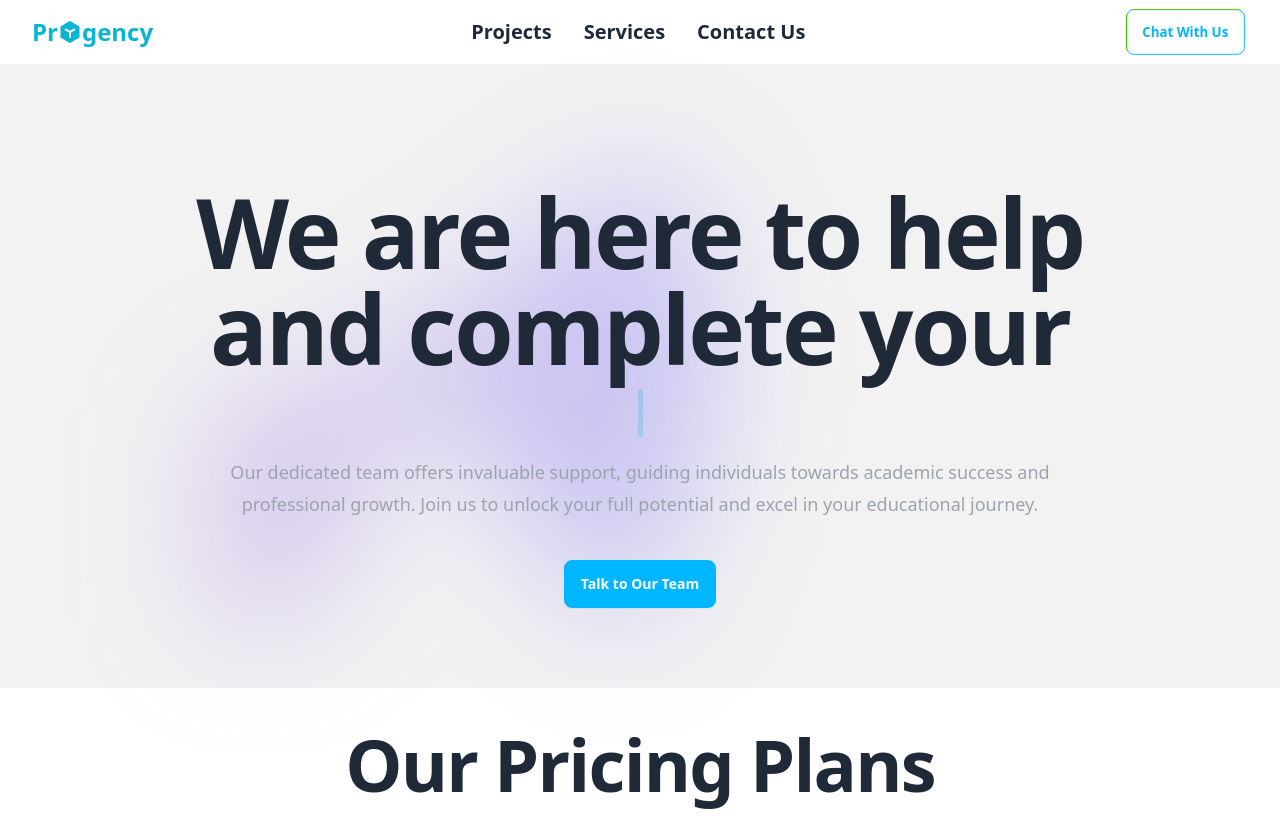
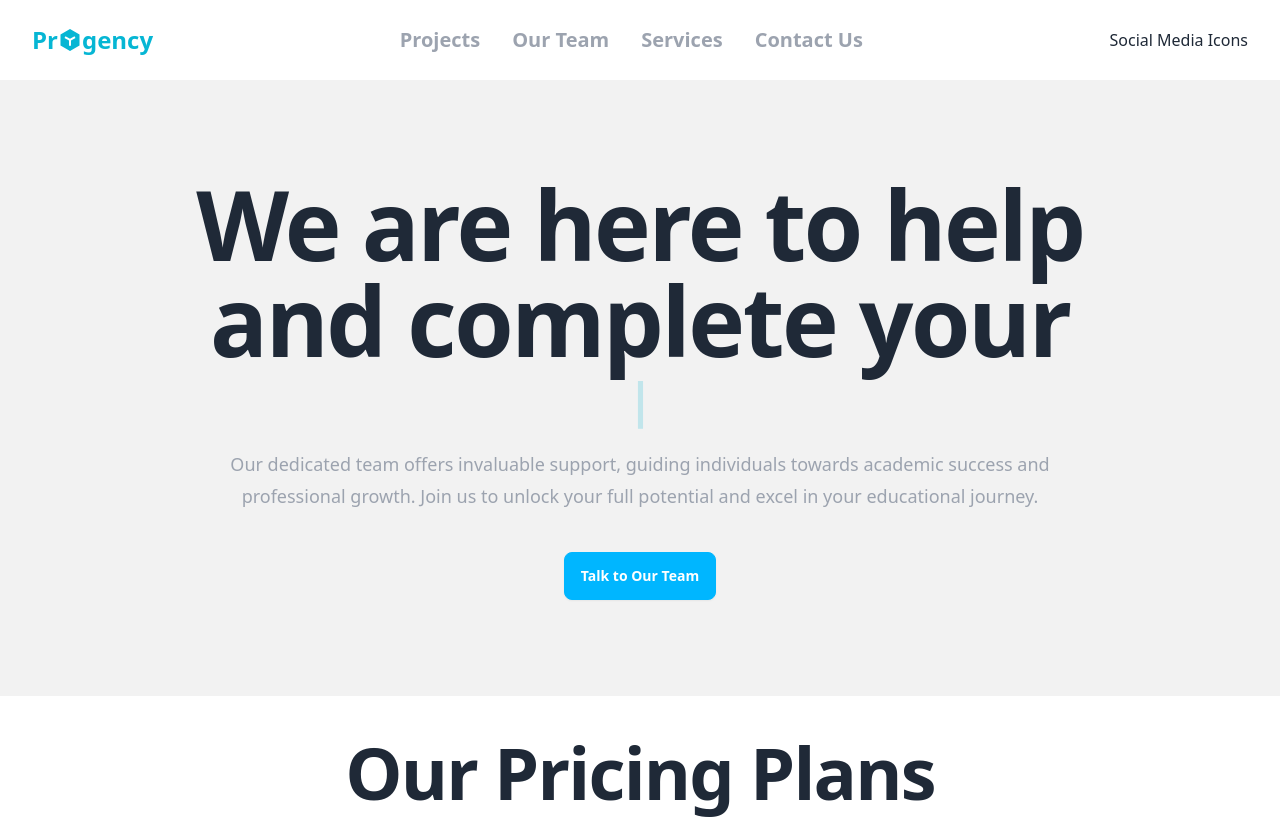
Before and after one commit to Avi2492/progency, a React (Vite) app in the folder client/: page / in a window 1280 px wide. Shown: the top 819 px of the page. Built offline with nearby package versions, Linux system fonts and the light colour scheme.

Commit message:
Minor Changes

```diff
--- a/client/src/App.jsx
+++ b/client/src/App.jsx
@@ -1,9 +1,19 @@
 import React from "react";
-
+import { Routes, Route } from "react-router-dom";
 import PageLayout from "./layouts/pageLayout/PageLayout";
+import OurTeam from "./pages/team/OurTeam";
+import Feature from "./pages/feature/Feature";
 
 const App = () => {
-  return <PageLayout />;
+  return (
+    <>
+      <Routes>
+        <Route path="/" element={<PageLayout />} />
+        <Route path="/services" element={<Feature />} />
+        <Route path="/team" element={<OurTeam />} />
+      </Routes>
+    </>
+  );
 };
 
 export default App;
--- a/client/src/components/header/Navbar.jsx
+++ b/client/src/components/header/Navbar.jsx
@@ -6,15 +6,19 @@ import { RiMenuLine, RiCloseLine } from "@remixicon/react";
 const menuItems = [
   {
     name: "Projects",
-    to: "/",
+    to: "/projects",
+  },
+  {
+    name: "Our Team",
+    to: "/team",
   },
   {
     name: "Services",
-    to: "/",
+    to: "/services",
   },
   {
     name: "Contact Us",
-    to: "/",
+    to: "/contact",
   },
 ];
 
@@ -25,67 +29,72 @@ const Navbar = () => {
     setIsMenuOpen(!isMenuOpen);
   };
   return (
-    <div className="mx-auto flex max-w-7xl items-center justify-between px-4 py-2 sm:px-6 lg:px-8 pb-2">
-      <div className="inline-flex items-center space-x-2 text-2xl cursor-pointer">
+    <div className="relative w-full bg-base-100 my-4">
+      <div className="mx-auto flex max-w-7xl items-center justify-between px-4 py-2 sm:px-6 lg:px-8">
+        <div className="inline-flex items-center text-2xl space-x-2">
+          <Link to={"/"}>
             <Logo />
+          </Link>
         </div>
         <div className="hidden lg:block">
-        <ul className="inline-flex space-x-8 ">
+          <ul className="inline-flex space-x-8">
             {menuItems.map((item) => (
               <li key={item.name}>
-              <Link to={item.to} className="text-xl font-bold cursor-pointer">
+                <Link
+                  to={item.to}
+                  className="font-semibold text-gray-400 text-xl hover:text-gray-100 cursor-pointer"
+                >
                   {item.name}
                 </Link>
               </li>
             ))}
           </ul>
         </div>
-      <div className="hidden lg:block">
-        <button className="btn btn-outline btn-info">Chat With Us</button>
-      </div>
+        <div className="hidden lg:block">Social Media Icons</div>
         <div className="lg:hidden">
           <RiMenuLine onClick={toggleMenu} className="h-6 w-6 cursor-pointer" />
         </div>
         {isMenuOpen && (
           <div className="absolute inset-x-0 top-0 z-50 origin-top-right transform p-2 transition lg:hidden">
-          <div className="divide-y-2 divide-gray-50 rounded-lg bg-base-100 shadow-lg ring-1 ring-black ring-opacity-5">
+            <div className="divide-y-2 rounded-lg bg-base-200 shadow-lg ring-1">
               <div className="px-5 pb-6 pt-5">
                 <div className="flex items-center justify-between">
-                <div className="inline-flex items-center space-x-2 text-2xl cursor-pointer">
+                  <div className="inline-flex items-center space-x-2">
                     <Logo />
                   </div>
                   <div className="-mr-2">
                     <button
                       type="button"
                       onClick={toggleMenu}
-                    className="btn btn-outline"
+                      className="btn btn-neutral"
                     >
                       <span className="sr-only">Close menu</span>
                       <RiCloseLine className="h-6 w-6" aria-hidden="true" />
                     </button>
                   </div>
                 </div>
-              <div className="mt-6 mb-6">
+                <div className="mt-6">
                   <nav className="grid gap-y-4">
                     {menuItems.map((item) => (
                       <Link
                         key={item.name}
                         to={item.to}
-                      className="-m-3 flex items-center rounded-md p-3 text-sm font-semibold hover:bg-base-200"
+                        className="-m-3 flex items-center rounded-md p-3 text-sm font-semibold hover:bg-base-100"
                       >
-                      <span className="ml-3 text-base font-medium text-gray-400 cursor-pointer">
+                        <span className="ml-3 text-base font-medium text-gray-100">
                           {item.name}
                         </span>
                       </Link>
                     ))}
                   </nav>
                 </div>
-              <button className="btn btn-outline btn-info">Chat With Us</button>
+                <button className="btn btn-info mt-4">Social Icons</button>
               </div>
             </div>
           </div>
         )}
       </div>
+    </div>
   );
 };
 
--- a/client/src/components/logo/Logo.jsx
+++ b/client/src/components/logo/Logo.jsx
@@ -4,7 +4,7 @@ import { RiInstanceFill } from "@remixicon/react";
 const Logo = () => {
   return (
     <>
-      <p className="text-cyan-500 font-bold flex items-center">
+      <p className="text-cyan-500 font-bold flex items-center cursor-pointer">
         Pr
         <RiInstanceFill /> gency
       </p>
--- a/client/src/layouts/main/Main.jsx
+++ b/client/src/layouts/main/Main.jsx
@@ -5,6 +5,7 @@ import Feature from "../../pages/feature/Feature";
 import Contact from "../../pages/contact/Contact";
 import PricePlans from "../../pages/pricing/PricePlans";
 import Testimonial from "../../pages/testimonails/Testimonial";
+
 const Main = () => {
   return (
     <>
--- a/client/src/layouts/pageLayout/PageLayout.jsx
+++ b/client/src/layouts/pageLayout/PageLayout.jsx
@@ -1,9 +1,7 @@
-import React from "react";
+import Main from "../main/Main";
 import Navbar from "../../components/header/Navbar";
 import Footer from "../../components/footer/Footer";
-import Main from "../main/Main";
 import { Outlet } from "react-router-dom";
-
 const PageLayout = () => {
   return (
     <>
--- a/client/src/pages/hero/Hero.jsx
+++ b/client/src/pages/hero/Hero.jsx
@@ -4,34 +4,8 @@ import Typewriter from "typewriter-effect";
 const Hero = () => {
   return (
     <div className="relative w-full">
-      <div className="relative isolate z-0 bg-base-200 px-6 pt-10 lg:px-8">
-        <div className="relative mx-auto max-w-4xl py-20">
-          <div className="absolute inset-x-4 -top-[2rem] -z-10 transform-gpu overflow-hidden blur-3xl md:-top-[10rem]">
-            <svg
-              className="relative left-[calc(50%-11rem)] -z-10 h-[21.1875rem] max-w-none -translate-x-1/2 rotate-[30deg] sm:left-[calc(50%-30rem)] sm:h-[42.375rem]"
-              viewBox="0 0 1155 678"
-              xmlns="http://www.w3.org/2000/svg"
-            >
-              <path
-                fill="url(#45de2b6b-92d5-4d68-a6a0-9b9b2abad533)"
-                fillOpacity=".3"
-                d="M317.219 518.975L203.852 678 0 438.341l317.219 80.634 204.172-286.402c1.307 132.337 45.083 346.658 209.733 145.248C936.936 126.058 882.053-94.234 1031.02 41.331c119.18 108.451 130.68 295.337 121.53 375.223L855 299l21.173 362.054-558.954-142.079z"
-              />
-              <defs>
-                <linearGradient
-                  id="45de2b6b-92d5-4d68-a6a0-9b9b2abad533"
-                  x1="1155.49"
-                  x2="-78.208"
-                  y1=".177"
-                  y2="474.645"
-                  gradientUnits="userSpaceOnUse"
-                >
-                  <stop stopColor="#5356FF" />
-                  <stop offset={1} stopColor="#FF80B5" />
-                </linearGradient>
-              </defs>
-            </svg>
-          </div>
+      <div className="relative isolate z-0 bg-base-200 px-6 pt-18 lg:px-8">
+        <div className="relative mx-auto max-w-4xl py-24">
           <div className="text-center">
             <h1 className="text-6xl font-bold tracking-tight sm:text-8xl">
               We are here to help and complete your
--- /dev/null
+++ b/client/src/pages/team/OurTeam.jsx
@@ -0,0 +1,41 @@
+import React from "react";
+
+const OurTeam = () => {
+  return (
+    <>
+      <div className="my-auto max-w-7xl px-2 lg:px-0 bg-base-200 md:h-screen md:my-6 flex flex-col items-center justify-center">
+        <div className="mx-auto max-w-3xl md:text-center">
+          <h2 className="text-3xl font-bold leading-tight text-black sm:text-4xl lg:text-5xl lg:leading-tight">
+            People who made it successful
+          </h2>
+          <p className="mx-auto mt-4 max-w-2xl text-gray-600 md:text-xl">
+            Lorem, ipsum dolor sit amet consectetur adipisicing elit. Ullam
+            reiciendis a vel error explicabo voluptatum nihil possimus veritatis
+            eos culpa.
+          </p>
+        </div>
+        <div className="mt-8 grid grid-cols-1 gap-6 md:grid-cols-2 lg:grid-cols-4">
+          {Array.from({ length: 2 }).map((_, i) => (
+            <div key={i} className="w-[300px] rounded-md border mx-auto">
+              <img
+                src="https://images.unsplash.com/photo-1438761681033-6461ffad8d80?ixlib=rb-4.0.3&amp;ixid=MnwxMjA3fDB8MHxzZWFyY2h8MTV8fGh1bWFufGVufDB8fDB8fA%3D%3D&amp;auto=format&amp;fit=crop&amp;w=800&amp;q=60"
+                alt="Laptop"
+                className="h-[200px] w-full rounded-t-md object-cover"
+              />
+              <div className="p-4">
+                <h1 className="text-lg font-semibold">Jenifer Lopez</h1>
+                <h6 className="mt-3 font-medium">Founder and CEO, DevUI</h6>
+                <p className="mt-3 text-sm text-gray-600">
+                  Lorem ipsum dolor sit amet consectetur adipisicing elit.
+                  Excepturi, debitis?
+                </p>
+              </div>
+            </div>
+          ))}
+        </div>
+      </div>
+    </>
+  );
+};
+
+export default OurTeam;
```
Lines whose indentation alone changed are shown as unchanged.
